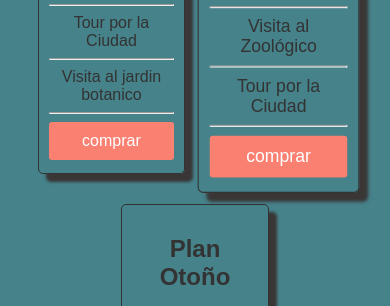
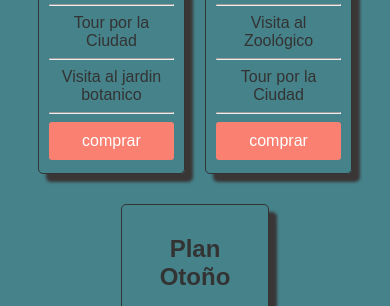
Before and after one commit to katiuskamartinez/pricing-component, a plain HTML site: page index.html in a window 390 px wide. Shown: the part 342-648 px from the top of the page. Drawn offline with Linux system fonts and the light colour scheme.

Commit message:
agregué una media query

```diff
--- a/index.css
+++ b/index.css
@@ -100,3 +100,8 @@ body{
 .btn-precio:hover{
     background: rgb(250, 93, 75 );
 }
+@media all and (max-width:425px){
+    .verano{
+        transform: scale(1);
+    }
+}
```
